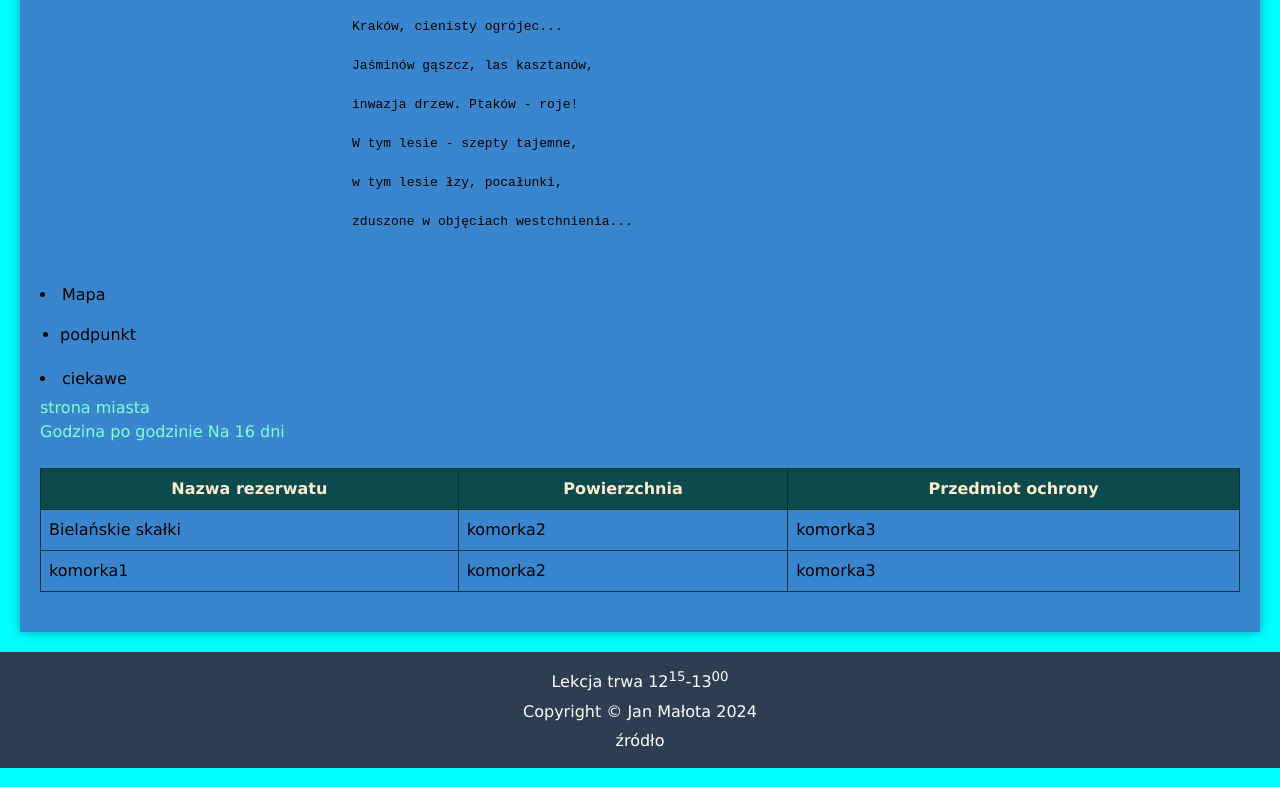
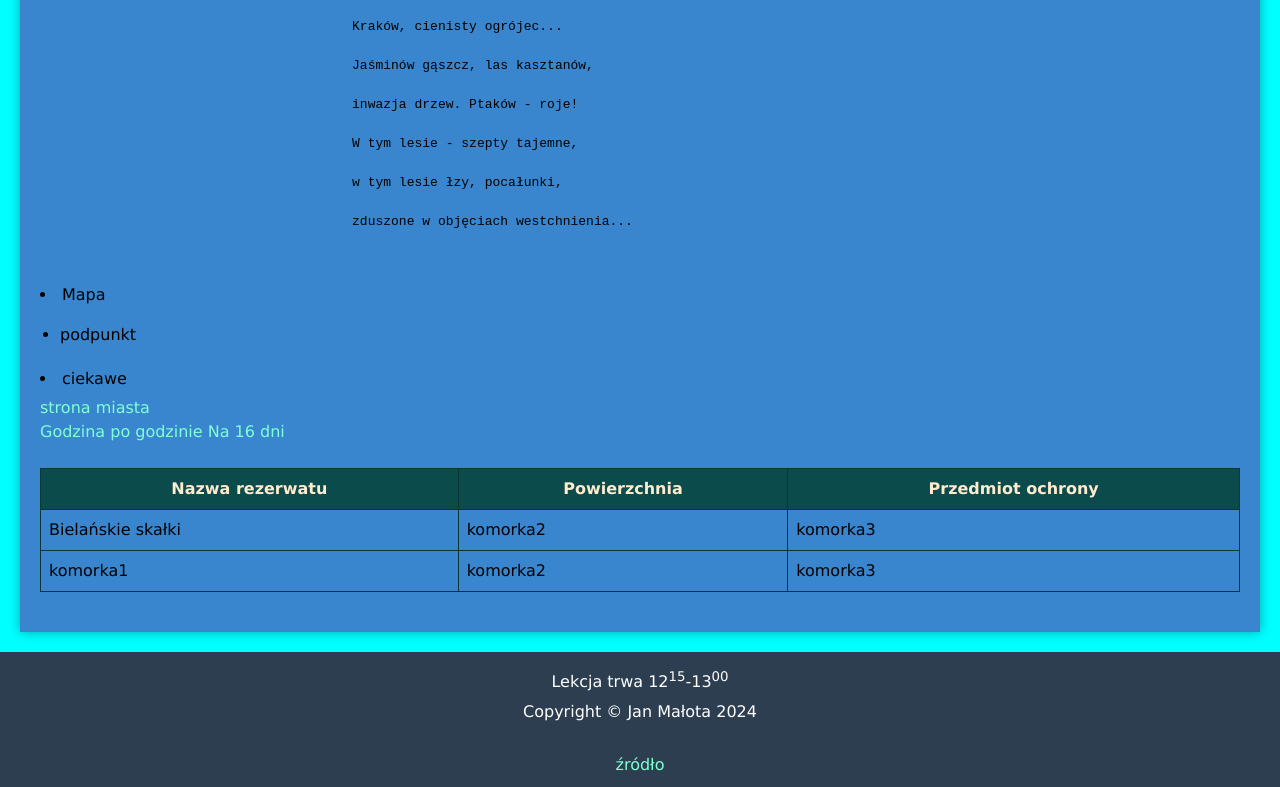
Before and after one commit to DRMALOT/HTML3a, a plain HTML site: page index.html in a window 1280 px wide. Shown: the part 774-1561 px from the top of the page. Drawn offline with Linux system fonts and the light colour scheme; a script that the page names is missing.

Commit message:
Update index.html

```diff
--- a/index.html
+++ b/index.html
@@ -94,7 +94,8 @@
 			<p>
 			Copyright &copy; Jan Małota 2024
 			</p>
-			<p href="https://www.wikipedia.org/">źródło</p>
+			<br>
+			<a href="https://www.wikipedia.org/">źródło</a>
 		</footer>
 		<script>
 			(function (t, p, w, d, g) {
```
